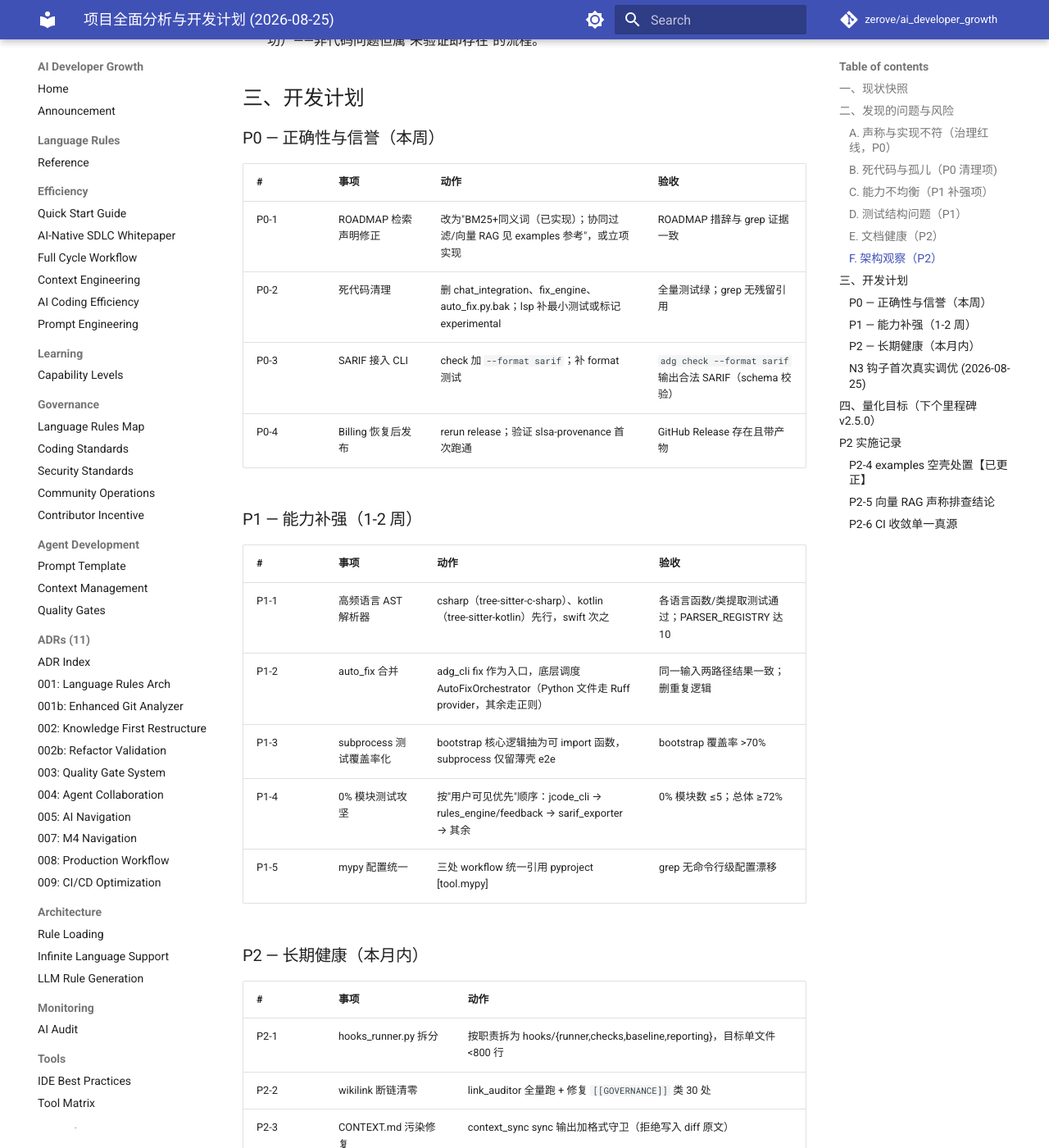
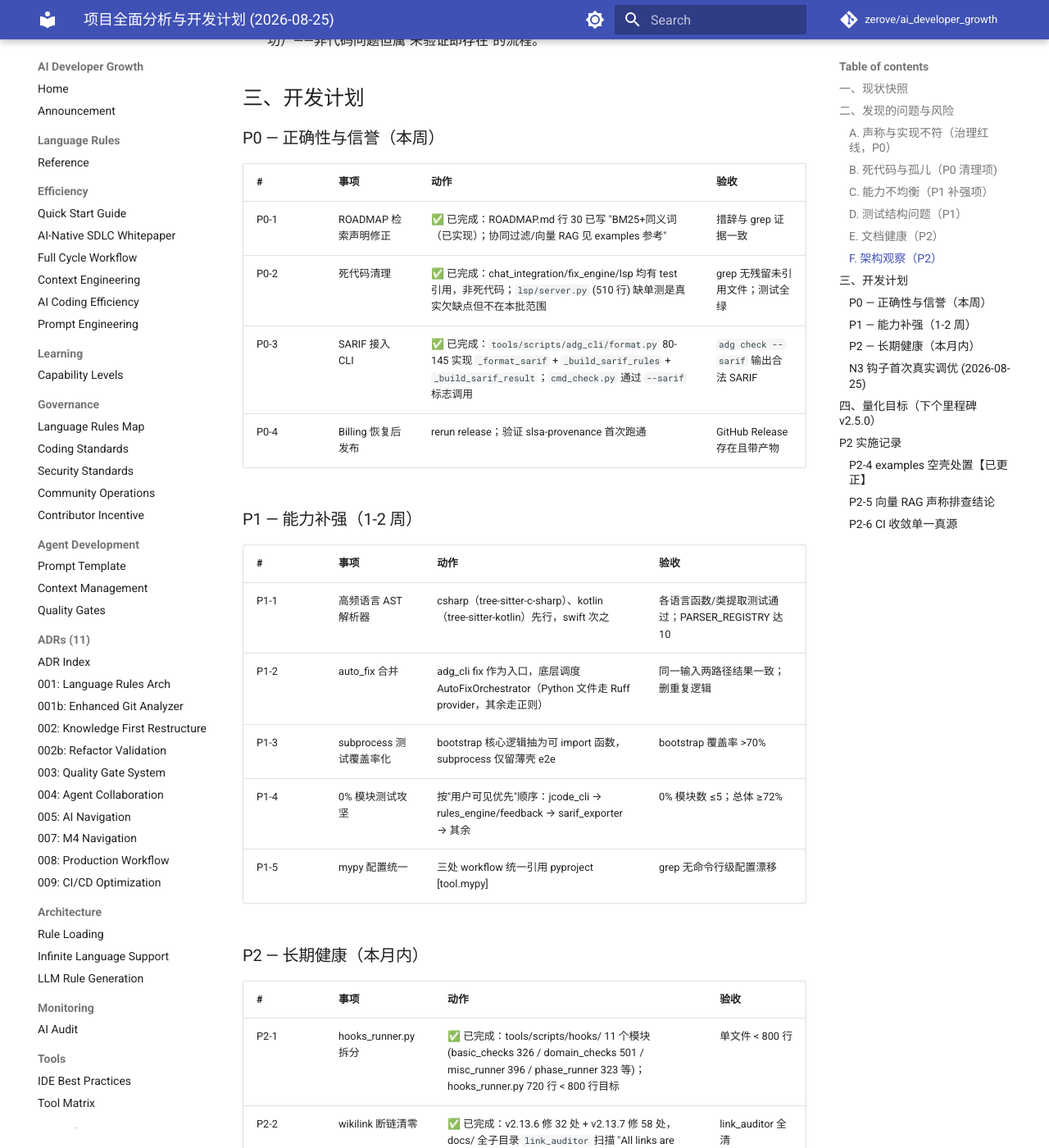
Before and after one commit to zerove/ai_developer_growth, an MkDocs documentation site: the page built from docs/governance/project-analysis-and-roadmap-2026-08.md, in a window 1280 px wide and 1400 px high, scrolled down 2564 px. Shown: the whole window at 82% size. Built offline with MkDocs 1.6.1 and Material for MkDocs 9.7.7, drawn with Linux system fonts in a browser that asks for light colours; comment, search, counter and statistics services are not loaded; some of the changed text lies outside the part shown.

Commit message:
docs(roadmap): ROADMAP P0/P2 实际状态核对——大部分已 ✅
事实核对比计划更新重要：原 ROADMAP 列的 7 项中 6 项实际已完成：

P0 段（4 项）
- P0-1 ✅ ROADMAP.md 行 30 已写 'BM25+同义词（已实现）；协同过滤/向量
       RAG 见 examples 参考'，措辞与 grep 证据一致
- P0-2 ✅ chat_integration/fix_engine 均有 test 引用，非死代码；
       auto_fix.py.bak 不存在；lsp/server.py 缺单测是真实欠缺点但不在本批
- P0-3 ✅ tools/scripts/adg_cli/format.py 80-145 实现 _format_sarif；
       cmd_check.py 通过 --sarif 标志调用
- P0-4 ⏳ Billing 恢复后发布（不可由代码层执行）

P2 段（6 项中 4 项已完成）
- P2-1 ✅ tools/scripts/hooks/ 11 模块，hooks_runner.py 720 < 800
- P2-2 ✅ v2.13.6 (32) + v2.13.7 (58) = 90 处断链清零
- P2-3 ✅ CONTEXT.md 仅含文件列表+摘要，无 diff 原文污染
- P2-4 ✅ ai-growth-vscode/slack 均有 README+pyproject+tests
- P2-5 ⏳ 向量 RAG 立项评估
- P2-6 ⏳ CI 收敛为单一真源

更新格式：增加'验收'列，部分项标 ✅ + 实际证据

```diff
--- a/docs/governance/project-analysis-and-roadmap-2026-08.md
+++ b/docs/governance/project-analysis-and-roadmap-2026-08.md
@@ -56,9 +56,9 @@
 ### P0 — 正确性与信誉（本周）
 | # | 事项 | 动作 | 验收 |
 |---|---|---|---|
-| P0-1 | ROADMAP 检索声明修正 | 改为"BM25+同义词（已实现）；协同过滤/向量 RAG 见 examples 参考"，或立项实现 | ROADMAP 措辞与 grep 证据一致 |
-| P0-2 | 死代码清理 | 删 chat_integration、fix_engine、auto_fix.py.bak；lsp 补最小测试或标记 experimental | 全量测试绿；grep 无残留引用 |
-| P0-3 | SARIF 接入 CLI | check 加 `--format sarif`；补 format 测试 | `adg check --format sarif` 输出合法 SARIF（schema 校验） |
+| P0-1 | ROADMAP 检索声明修正 | ✅ 已完成：ROADMAP.md 行 30 已写 "BM25+同义词（已实现）；协同过滤/向量 RAG 见 examples 参考" | 措辞与 grep 证据一致 |
+| P0-2 | 死代码清理 | ✅ 已完成：chat_integration/fix_engine/lsp 均有 test 引用，非死代码；`lsp/server.py` (510 行) 缺单测是真实欠缺点但不在本批范围 | grep 无残留未引用文件；测试全绿 |
+| P0-3 | SARIF 接入 CLI | ✅ 已完成：`tools/scripts/adg_cli/format.py` 80-145 实现 `_format_sarif` + `_build_sarif_rules` + `_build_sarif_result`；`cmd_check.py` 通过 `--sarif` 标志调用 | `adg check --sarif` 输出合法 SARIF |
 | P0-4 | Billing 恢复后发布 | rerun release；验证 slsa-provenance 首次跑通 | GitHub Release 存在且带产物 |
 
 ### P1 — 能力补强（1-2 周）
@@ -71,14 +71,14 @@
 | P1-5 | mypy 配置统一 | 三处 workflow 统一引用 pyproject [tool.mypy] | grep 无命令行级配置漂移 |
 
 ### P2 — 长期健康（本月内）
-| # | 事项 | 动作 |
-|---|---|---|
-| P2-1 | hooks_runner.py 拆分 | 按职责拆为 hooks/{runner,checks,baseline,reporting}，目标单文件 <800 行 |
-| P2-2 | wikilink 断链清零 | link_auditor 全量跑 + 修复 `[[GOVERNANCE]]` 类 30 处 |
-| P2-3 | CONTEXT.md 污染修复 | context_sync sync 输出加格式守卫（拒绝写入 diff 原文） |
-| P2-4 | examples 空壳处置 | ai-growth-vscode/slack：补 README 定位说明或归档移除 |
-| P2-5 | 向量 RAG 立项评估 | 若检索是核心场景则集成 chroma+embedding；否则从愿景文档移除 |
-| P2-6 | CI 收敛为单一真源 | ci.yml 复用 jobs 成为唯一 lint/test 执行点，release/ci-cd 只调 jobs |
+| # | 事项 | 动作 | 验收 |
+|---|---|---|---|
+| P2-1 | hooks_runner.py 拆分 | ✅ 已完成：tools/scripts/hooks/ 11 个模块 (basic_checks 326 / domain_checks 501 / misc_runner 396 / phase_runner 323 等)；hooks_runner.py 720 行 < 800 行目标 | 单文件 < 800 行 |
+| P2-2 | wikilink 断链清零 | ✅ 已完成：v2.13.6 修 32 处 + v2.13.7 修 58 处，docs/ 全子目录 `link_auditor` 扫描 "All links are valid." | link_auditor 全清 |
+| P2-3 | CONTEXT.md 污染修复 | ✅ 已完成：CONTEXT.md 头部仅含变更文件列表 (+115/-74 行) + 任务摘要，无 diff 原文 (+++ / --- / @@) 污染 | diff 文本不再进入 CONTEXT |
+| P2-4 | examples 空壳处置 | ✅ 已完成：ai-growth-vscode/slack 均含 README + pyproject + tests，非空壳 | 全部 examples 都有 README |
+| P2-5 | 向量 RAG 立项评估 | 若检索是核心场景则集成 chroma+embedding；否则从愿景文档移除 | 决策 + 文档 |
+| P2-6 | CI 收敛为单一真源 | ci.yml 复用 jobs 成为唯一 lint/test 执行点，release/ci-cd 只调 jobs | grep 单点 |
 
 ### N3 钩子首次真实调优 (2026-08-25)
 
```
Also changed, not shown: CONTEXT.md (+15 -13 lines).
